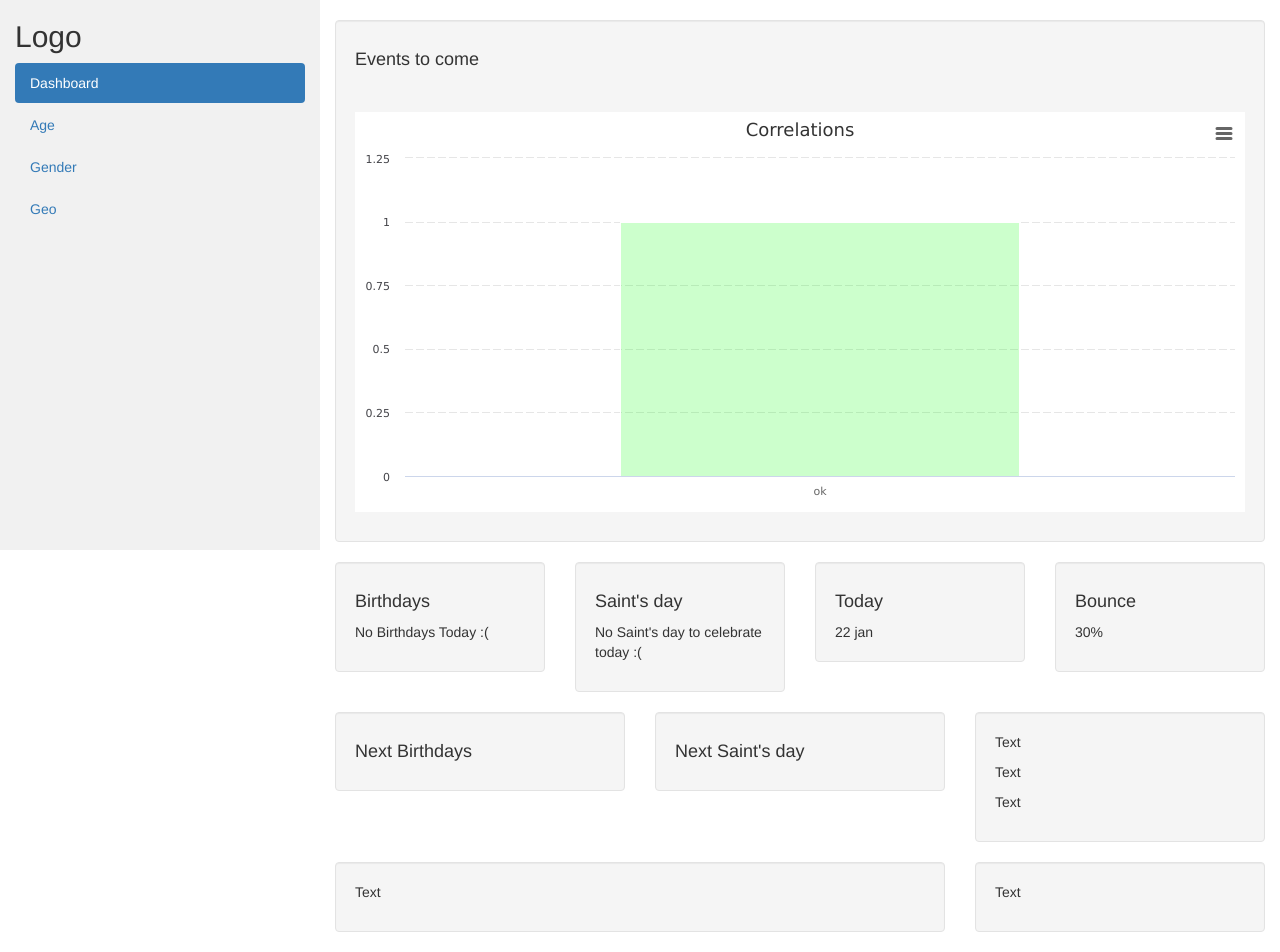
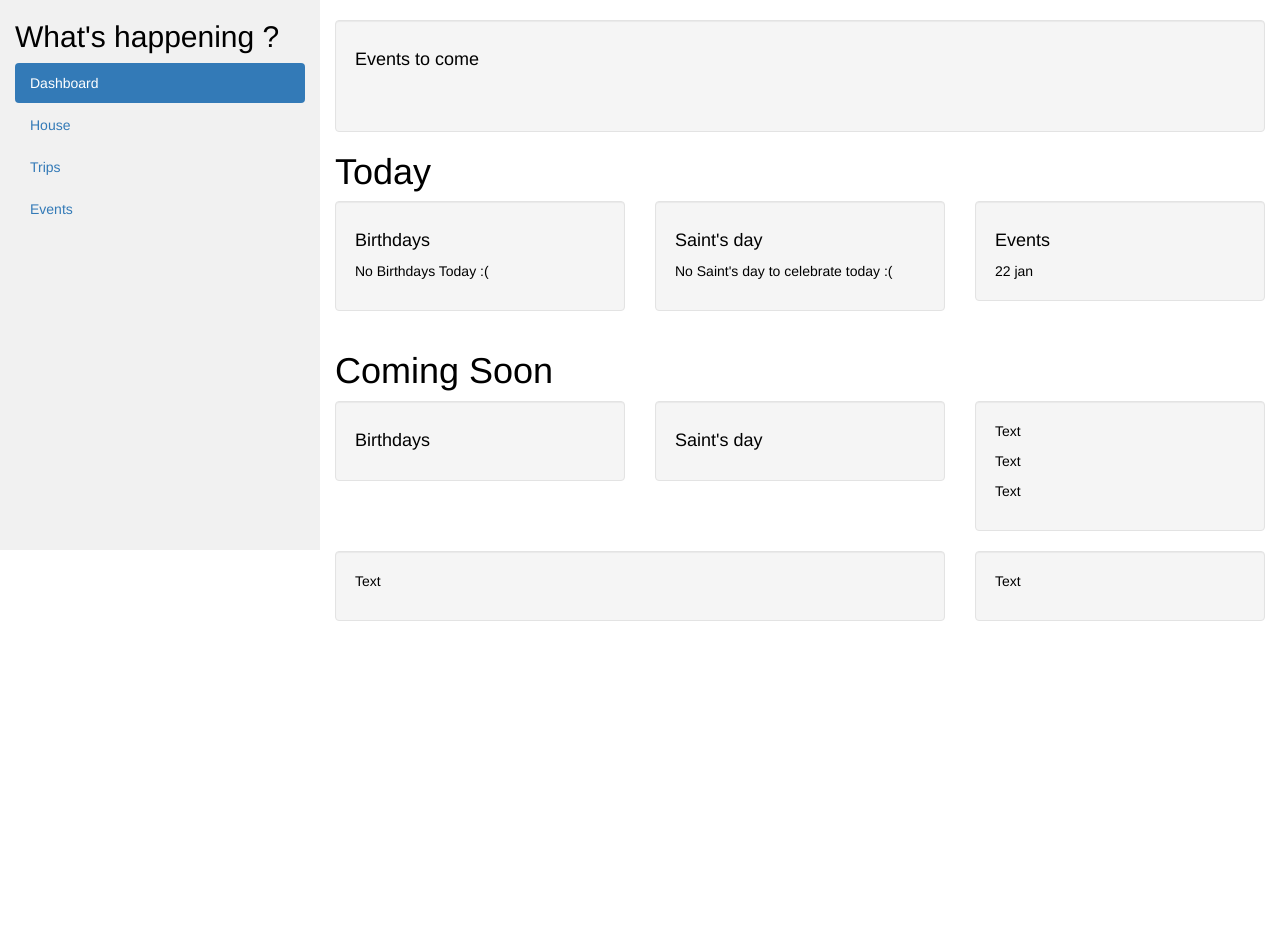
Before and after one commit to Thif/FamilyAgent, a Flask app: template templates/main.html in a window 1280 px wide. After the commit the page ends 621 px from the top, so only its background shows below. Run offline with Flask 2, Linux system fonts and the light colour scheme; the template is opened without the code that fills it, so the values that code supplies are empty; some libraries are stand-ins or nearby versions.

Commit message:
fixed calculations

```diff
--- a/app.py
+++ b/app.py
@@ -28,7 +28,13 @@
 
 def Get_name_list_for_today(df,type):
 	df_temp=df.copy()
-	return df_temp[(df_temp[type].dt.month==TODAYS_DATE.month) & (df_temp[type].dt.day==TODAYS_DATE.day)]["Firstname"].values
+	firstname=df_temp[(df_temp[type].dt.month==TODAYS_DATE.month) & (df_temp[type].dt.day==TODAYS_DATE.day)]["Firstname"].values
+	lastname = df_temp[(df_temp[type].dt.month == TODAYS_DATE.month) & (df_temp[type].dt.day == TODAYS_DATE.day)][
+		"Lastname"].values
+	ages = np.rint(df_temp[(df_temp[type].dt.month == TODAYS_DATE.month) & (df_temp[type].dt.day == TODAYS_DATE.day)][
+		"Age"]).values
+
+	return zip(firstname, lastname, ages.astype(int))
 
 def Add_age(df):
 	df_temp=df.copy()
@@ -38,40 +44,42 @@
 
 def Get_name_list_of_next(df,type,number):
 	df_temp=df.copy()
-	if type=="Saintsday":
-		df_temp["temp_date"]=pd.to_datetime((TODAYS_DATE.year*10000+df_temp["Saintsday"].dt.month*100+df_temp["Saintsday"].dt.day).apply(str),format='%Y%m%d')
-	else:
-		df_temp["temp_date"]=pd.to_datetime((TODAYS_DATE.year*10000+df_temp["Birthday"].dt.month*100+df_temp["Birthday"].dt.day).apply(str),format='%Y%m%d')
 
+	df_temp["temp_date"]=pd.to_datetime((TODAYS_DATE.year*10000+df_temp[type].dt.month*100+df_temp[type].dt.day).apply(str),format='%Y%m%d')
 	df_temp["TimeDelta"]=df_temp["temp_date"]-TODAYS_DATE.date()
 	df_temp["Delta"]=df_temp["TimeDelta"]
+	df_temp=df_temp[df_temp["Delta"].dt.days!=0] # avoid current
 	df_temp.loc[df_temp["TimeDelta"].dt.days<0,"Delta"]=df_temp["TimeDelta"]+dt.timedelta(days=365)
-
 
 	firstname=df_temp.nsmallest(number, 'Delta')["Firstname"].values
 	lastname=df_temp.nsmallest(number, 'Delta')["Lastname"].values
-	ages=np.round_(df[df["Firstname"].isin(firstname)]["Age"]).values
-	birthday=df[df["Firstname"].isin(firstname)]["Birthday"].dt.date
+	ages=np.rint(df_temp.nsmallest(number, 'Delta')["Age"]).values
 
+	day = df_temp.nsmallest(number, 'Delta')[type].dt.strftime("%B %d")
 
-
-	return zip(firstname,lastname,ages,birthday)
+	return zip(firstname,lastname,ages.astype(int),day)
 
 def Get_todays_events(df):
 	return
+
+def Plot_event_data(df):
+
+	return zip(df["Birthday"].dt.strftime("%d/%m/%y").tolist(),df["Age"].tolist())
 
 @app.route('/', methods=['POST','GET'])
 def main():
 
 	df=read_data(FILEPATH)
+
 	df=Add_age(df)
 
 	todays_birthdays=Get_name_list_for_today(df,"Birthday")
 	todays_saintsday=Get_name_list_for_today(df,"Saintsday")
 	next_birthdays=Get_name_list_of_next(df,"Birthday",3)
 	next_saintsday=days=Get_name_list_of_next(df,"Saintsday",3)
+	plot_data=Plot_event_data(df)
 
-	return render_template('main.html',todays_birthdays=todays_birthdays,todays_saintsday=todays_saintsday,next_birthdays=next_birthdays,next_saintsday=next_saintsday)
+	return render_template('main.html',todays_birthdays=todays_birthdays,todays_saintsday=todays_saintsday,next_birthdays=next_birthdays,next_saintsday=next_saintsday,plot_data=plot_data)
 
 if __name__ == '__main__':
     app.run(debug=True)
--- /dev/null
+++ b/static/Main.css
@@ -0,0 +1,26 @@
+
+/* Set format of the titles */
+
+
+
+h1,.h1 {color: black}
+
+h2,.h2 {color: black}
+
+h4,.h4 {color: black}
+
+p,.p {color: black}
+
+/* Set height of the grid so .sidenav can be 100% (adjust as needed) */
+.row.content {height: 550px}
+
+/* Set gray background color and 100% height */
+.sidenav {
+background-color: #f1f1f1;
+height: 100%;
+}
+
+/* On small screens, set height to 'auto' for the grid */
+@media screen and (max-width: 767px) {
+.row.content {height: auto;}
+}
--- a/templates/main.html
+++ b/templates/main.html
@@ -10,21 +10,9 @@
   <script src="https://code.highcharts.com/highcharts.js"></script>
   <script src="https://code.highcharts.com/highcharts-more.js"></script>
 <script src="https://code.highcharts.com/modules/exporting.js"></script>
-  <style>
-    /* Set height of the grid so .sidenav can be 100% (adjust as needed) */
-    .row.content {height: 550px}
 
-    /* Set gray background color and 100% height */
-    .sidenav {
-      background-color: #f1f1f1;
-      height: 100%;
-    }
+    <link rel="stylesheet" href="{{ url_for('static', filename='Main.css') }}"/>
 
-    /* On small screens, set height to 'auto' for the grid */
-    @media screen and (max-width: 767px) {
-      .row.content {height: auto;}
-    }
-  </style>
 </head>
 <body>
 
@@ -52,12 +40,12 @@
 <div class="container-fluid">
   <div class="row content">
     <div class="col-sm-3 sidenav hidden-xs">
-      <h2>Logo</h2>
+      <h2>What's happening ?</h2>
       <ul class="nav nav-pills nav-stacked">
         <li class="active"><a href="#section1">Dashboard</a></li>
-        <li><a href="#section2">Age</a></li>
-        <li><a href="#section3">Gender</a></li>
-        <li><a href="#section3">Geo</a></li>
+        <li><a href="#section2">House</a></li>
+        <li><a href="#section3">Trips</a></li>
+        <li><a href="#section3">Events</a></li>
       </ul><br>
     </div>
     <br>
@@ -67,13 +55,14 @@
         <h4>Events to come</h4>
         <p><div id="container" style="margin-top: 3em"></div></p>
       </div>
+        <h1> Today </h1>
       <div class="row">
-        <div class="col-sm-3">
+        <div class="col-sm-4">
           <div class="well">
             <h4>Birthdays</h4>
             {% if todays_birthdays|length>0 %}
-             {% for item in todays_birthdays %}
-			   <p>{{ item }}</p>
+             {% for item,item2,age in todays_birthdays %}
+			   <p>{{ item }} {{ item2 }} {{ age }} years old  </p>
 			  {% endfor %}
 			 {% else %}
 			   <p>No Birthdays Today :(</p>
@@ -81,12 +70,12 @@
 
           </div>
         </div>
-        <div class="col-sm-3">
+        <div class="col-sm-4">
           <div class="well">
             <h4>Saint's day</h4>
             {% if todays_saintsday|length>0 %}
-             {% for item in todays_saintsday %}
-			   <p>{{ item }}</p>
+             {% for item,item2,age in todays_saintsday %}
+			   <p>{{ item }} {{ item2 }} </p>
 			  {% endfor %}
 			 {% else %}
 			   <p>No Saint's day to celebrate today :(</p>
@@ -94,34 +83,32 @@
 
           </div>
         </div>
-        <div class="col-sm-3">
+        <div class="col-sm-4">
           <div class="well">
-            <h4>Today</h4>
+            <h4>Events</h4>
             <p style="display: inline">22 </p><p style="display: inline">jan</p>
           </div>
         </div>
-        <div class="col-sm-3">
-          <div class="well">
-            <h4>Bounce</h4>
-            <p>30%</p>
-          </div>
-        </div>
+
       </div>
+
+        <h1>Coming Soon</h1>
+
       <div class="row">
 
         <div class="col-sm-4">
           <div class="well">
-            <h4>Next Birthdays</h4>
+            <h4>Birthdays</h4>
              {% for item,item2,age,date in next_birthdays %}
-			   <p>{{ item }} {{ item2 }} {{ age }} years old ({{ date }}) </p>
+			   <p>{{ date }} : {{ item }} {{ item2 }} {{ age }} years old </p>
 			  {% endfor %}
           </div>
         </div>
         <div class="col-sm-4">
           <div class="well">
-            <h4>Next Saint's day</h4>
+            <h4>Saint's day</h4>
              {% for item,item2,age,date in next_saintsday %}
-			   <p>{{ item }} {{ item2 }} {{ date }}</p>
+			   <p>{{ date }} : {{ item }} {{ item2 }} </p>
 			  {% endfor %}
           </div>
         </div>
@@ -152,9 +139,11 @@
 
 <script>
 
-var values = [1]
-var labels= ["ok"]
+var Data= {{ plot_data  | safe}}
+var values = Data[1]
+var labels=Data[0]
 
+console.log(Data)
 Highcharts.chart('container', {
     chart: {
         zoomType: 'xy'
```
